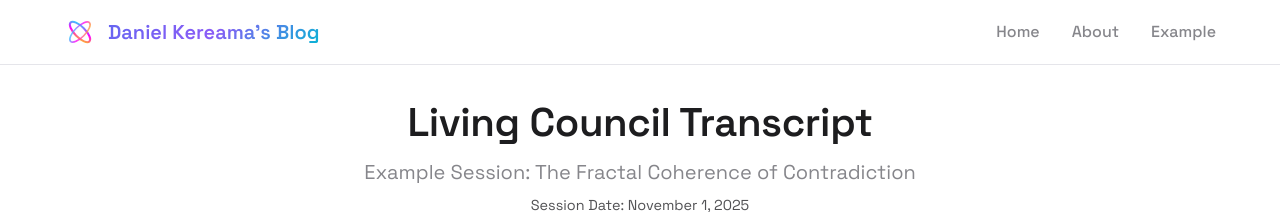
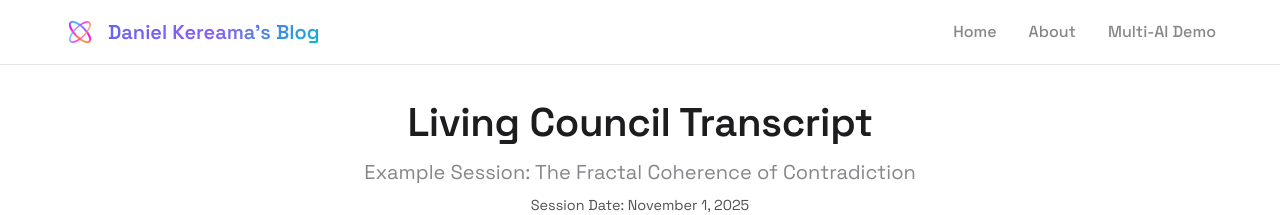
Before and after one commit to nineflowAmin/daniel-kereama.github.io, a Jekyll site: the page built from council-transcript.md, in a window 1280 px wide. Shown: the top 215 px of the page. Built offline with Jekyll 4.4.1, drawn with Linux system fonts in a browser that asks for light colours.

Commit message:
Change navigation link from 'Example' to 'Multi-AI Demo'

```diff
--- a/_includes/header.html
+++ b/_includes/header.html
@@ -8,7 +8,7 @@
       <nav class="site-nav">
         <a href="{{ '/' | relative_url }}">Home</a>
         <a href="{{ '/about' | relative_url }}">About</a>
-        <a href="{{ '/council-transcript.html' | relative_url }}">Example</a>
+        <a href="{{ '/council-transcript.html' | relative_url }}">Multi-AI Demo</a>
       </nav>
     </div>
   </div>
```
